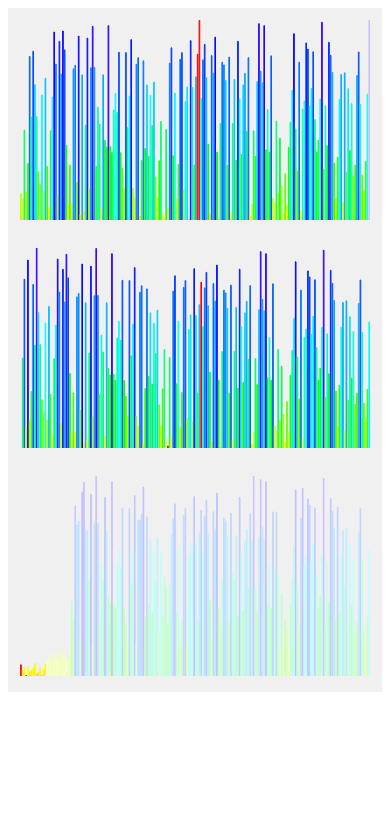
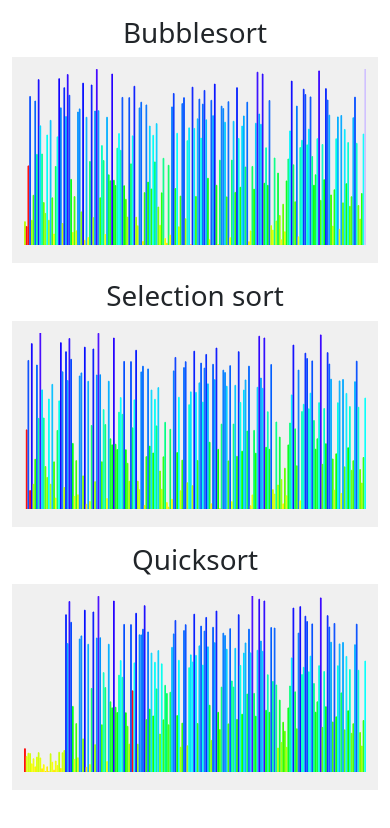
Before and after one commit to tindandelion/visualize-sorting-algorithms, a Vue app: page / in a window 390 px wide. Shown: the top 828 px of the page. Built offline with nearby package versions, Linux system fonts and the light colour scheme.

Commit message:
Added Bootstrap, graph labels and basic responsive layout

```diff
--- a/public/index.html
+++ b/public/index.html
@@ -1,15 +1,24 @@
 <!DOCTYPE html>
 <html lang="">
   <head>
-    <meta charset="utf-8">
-    <meta http-equiv="X-UA-Compatible" content="IE=edge">
-    <meta name="viewport" content="width=device-width,initial-scale=1.0">
-    <link rel="icon" href="<%= BASE_URL %>favicon.ico">
+    <meta charset="utf-8" />
+    <meta http-equiv="X-UA-Compatible" content="IE=edge" />
+    <meta name="viewport" content="width=device-width,initial-scale=1.0" />
+    <link rel="icon" href="<%= BASE_URL %>favicon.ico" />
+    <link
+      href="https://cdn.jsdelivr.net/npm/bootstrap@5.0.2/dist/css/bootstrap.min.css"
+      rel="stylesheet"
+      integrity="sha384-EVSTQN3/azprG1Anm3QDgpJLIm9Nao0Yz1ztcQTwFspd3yD65VohhpuuCOmLASjC"
+      crossorigin="anonymous"
+    />
     <title><%= htmlWebpackPlugin.options.title %></title>
   </head>
   <body>
     <noscript>
-      <strong>We're sorry but <%= htmlWebpackPlugin.options.title %> doesn't work properly without JavaScript enabled. Please enable it to continue.</strong>
+      <strong>
+        We're sorry but <%= htmlWebpackPlugin.options.title %> doesn't work
+        properly without JavaScript enabled. Please enable it to continue.
+      </strong>
     </noscript>
     <div id="app"></div>
     <!-- built files will be auto injected -->
--- a/src/App.vue
+++ b/src/App.vue
@@ -1,18 +1,27 @@
 <template>
-  <barchart-canvas
-    v-for="(snapshot, index) in snapshots"
-    :snapshot="snapshot"
-    :key="index"
-    class="barchart-canvas"
-  />
+  <div class="container">
+    <template v-for="(snapshot, index) in snapshots" :key="index">
+      <div class="row mt-3">
+        <div
+          class="col-12 col-lg-3 d-lg-flex justify-content-end align-items-center"
+        >
+          <h1 class="text-center text-lg-end">{{ labels[index] }}</h1>
+        </div>
+        <div class="col-12 col-lg-9">
+          <barchart-canvas :snapshot="snapshot" class="barchart-canvas" />
+        </div>
+      </div>
+    </template>
+  </div>
 </template>
 
 <script lang="ts">
 import { defineComponent, onMounted, ref } from 'vue'
 import BarchartCanvas from './components/BarchartCanvas.vue'
 import { NumberSorter } from './lib/domain/NumberSorter'
-import { SelectionSorter, QuicksortSorter } from './lib/domain/sorters'
 import { bubblesortSorter } from './lib/domain/sorting-algorithms/bubblesort'
+import { quicksortSorter } from './lib/domain/sorting-algorithms/quicksort'
+import { selectionSorter } from './lib/domain/sorting-algorithms/selection-sort'
 
 function generateDataPoints(n: number, maxValue: number) {
   return [...new Array(n).keys()].map(() => Math.random() * maxValue)
@@ -33,6 +42,11 @@ function allFinished(sorters: NumberSorter[]) {
 }
 
 const SORT_INTERVAL = 25
+const SORTER_ALGORITHMS = [
+  { name: 'Bubblesort', sorter: bubblesortSorter },
+  { name: 'Selection sort', sorter: selectionSorter },
+  { name: 'Quicksort', sorter: quicksortSorter },
+]
 
 export default defineComponent({
   name: 'App',
@@ -42,12 +56,11 @@ export default defineComponent({
 
   setup() {
     const dataPoints = generateDataPoints(200, 1)
-    const sorters = [
-      new NumberSorter(dataPoints, bubblesortSorter),
-      new SelectionSorter(dataPoints),
-      new QuicksortSorter(dataPoints),
-    ]
+    const sorters = SORTER_ALGORITHMS.map(
+      ({ sorter }) => new NumberSorter(dataPoints, sorter)
+    )
     const snapshots = ref(takeSnapshots(sorters))
+    const labels = SORTER_ALGORITHMS.map(({ name }) => name)
 
     onMounted(() => {
       const interval = setInterval(() => {
@@ -57,7 +70,7 @@ export default defineComponent({
       }, SORT_INTERVAL)
     })
 
-    return { snapshots }
+    return { snapshots, labels }
   },
 })
 </script>
```
Also changed, not shown: src/lib/domain/sorters.ts (deleted, +0 -15 lines), 1 other file (tests, documents, lock files or other folders).
